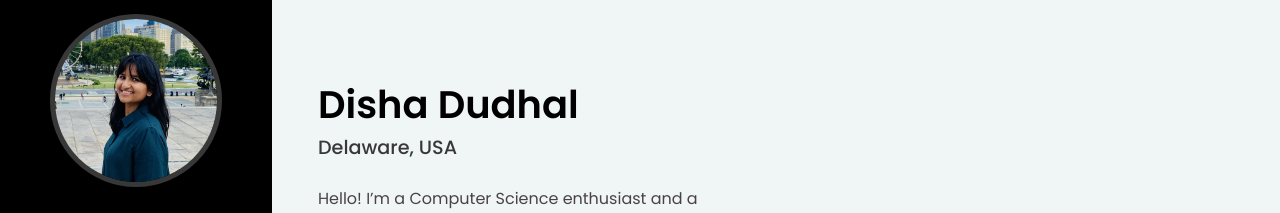
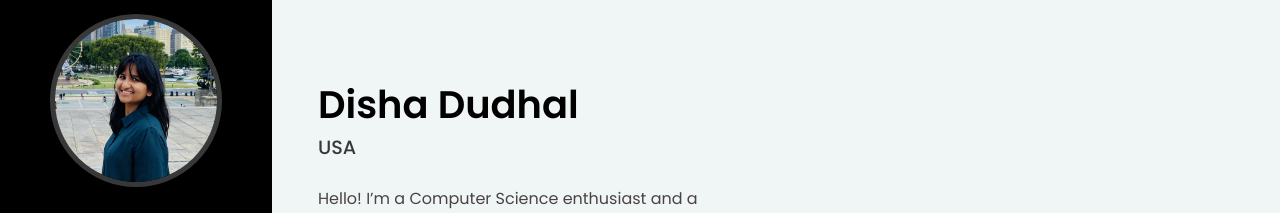
Before and after one commit to DishaDudhal/dishadudhal.github.io, a plain HTML site: page index.html in a window 1280 px wide. Shown: the top 213 px of the page. Drawn offline with nearby package versions, Linux system fonts and the light colour scheme.

Commit message:
Update index.html

```diff
--- a/index.html
+++ b/index.html
@@ -83,7 +83,7 @@
           <div class="row">
             <div class="col-sm-6">
               <h1 id="profile-name">Disha Dudhal</h1>
-              <h2 id="section-header2">Delaware, USA</h2>
+              <h2 id="section-header2">USA</h2>
               <p id="section-content1">Hello! I’m a Computer Science enthusiast and a DevOps Engineer at Hexagon AB, where I work at the intersection of SRE, DevOps, and operations for GPSS/GNSS systems. I love building reliable, scalable, and automated infrastructure that helps teams move faster and smarter.</p>
               <p id="section-content1">I enjoy applying my technical skills to create systems and applications that make life easier—whether it’s automating repetitive tasks, optimizing workflows, or supporting AI-driven projects.</p>
               <p id="section-content1">When I’m not diving into code or cloud pipelines, you can find me sketching, watching anime, or dancing my heart out.</p>
```
